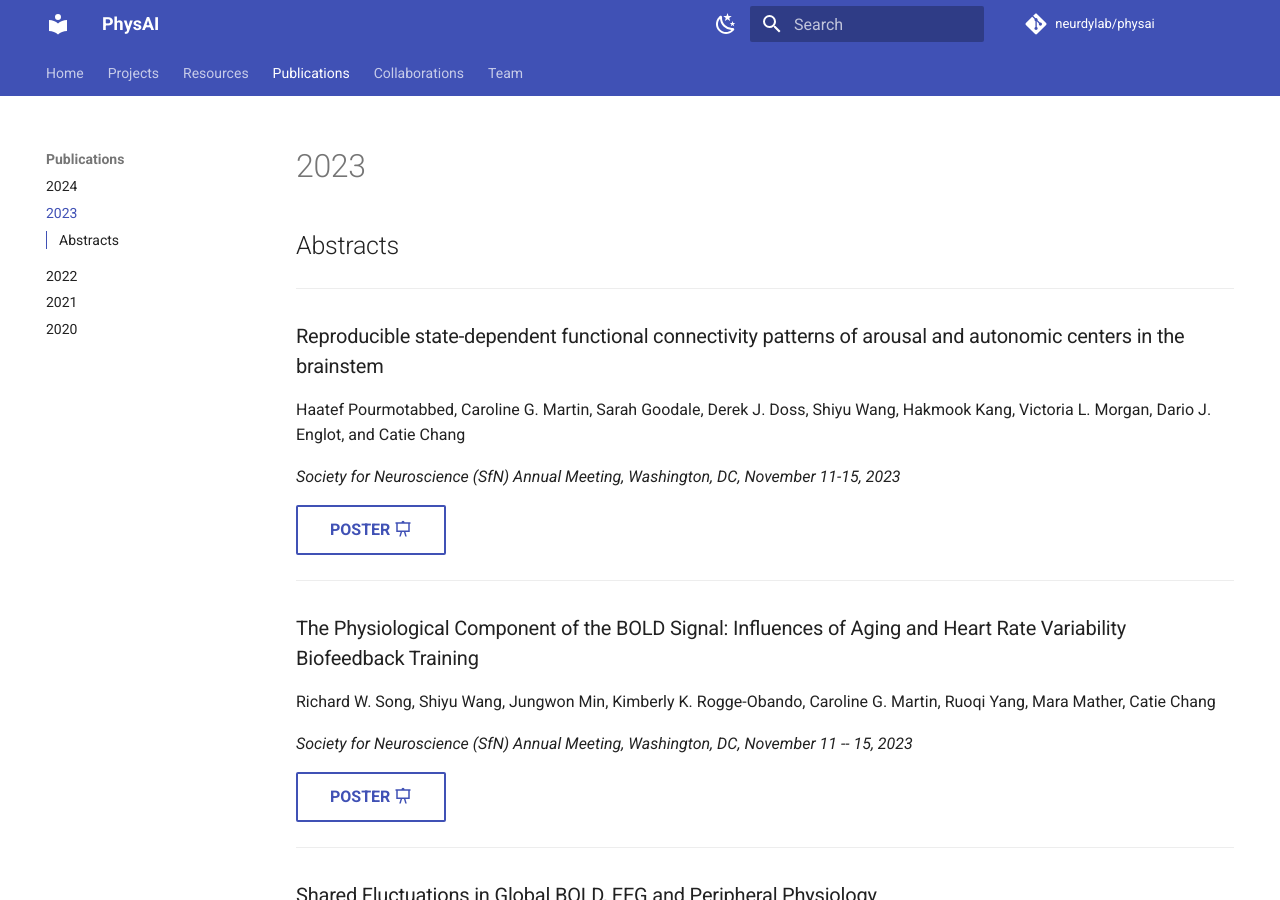
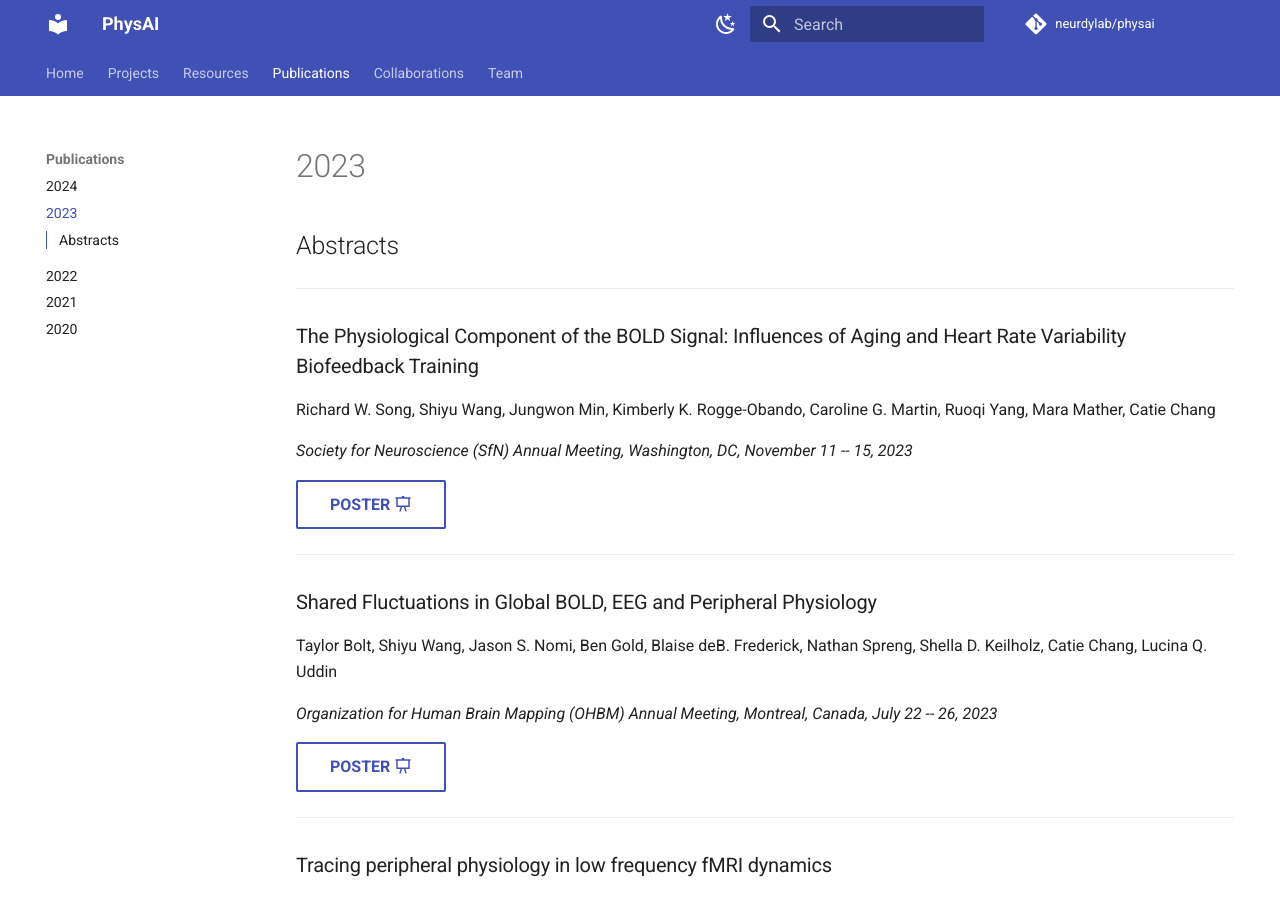
Before and after one commit to neurdylab/physai, an MkDocs documentation site: the page built from docs/publications/y3.md, in a window 1280 px wide and 900 px high. Built offline with MkDocs 1.6.1 and Material for MkDocs 9.7.7, drawn with Linux system fonts in a browser that asks for light colours; comment, search, counter and statistics services are not loaded.

Commit message:
removed a poster

```diff
--- a/docs/publications/y3.md
+++ b/docs/publications/y3.md
@@ -1,14 +1,4 @@
 ## Abstracts
-
----
-
-<h3>Reproducible state-dependent functional connectivity patterns of arousal and autonomic centers in the brainstem</h3>
-
-<p>Haatef Pourmotabbed, Caroline G. Martin, Sarah Goodale, Derek J. Doss, Shiyu Wang, Hakmook Kang, Victoria L. Morgan, Dario J. Englot, and Catie Chang</a></p>
-
-*<p>Society for Neuroscience (SfN) Annual Meeting, Washington, DC, November 11-15, 2023</p>*
-
-[POSTER :material-presentation:](#){ .md-button }
 
 ---
 
```
